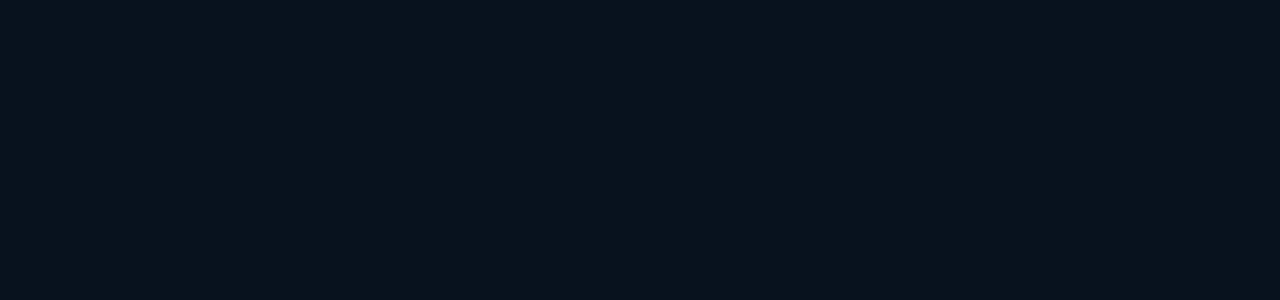
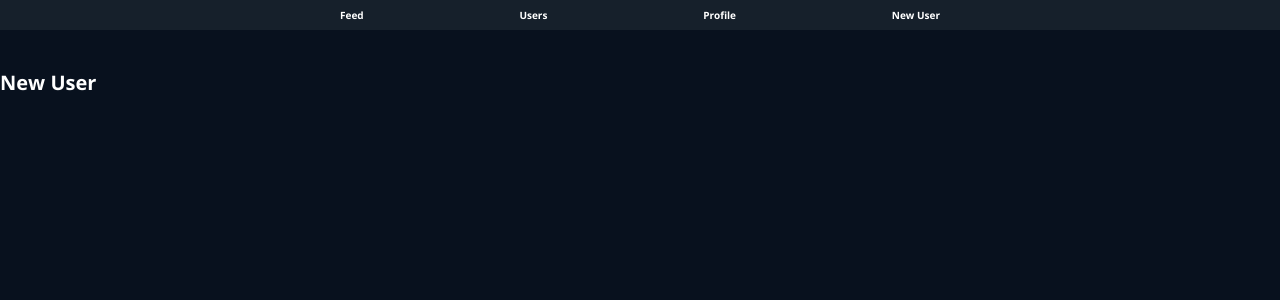
Before and after one commit to arauj0/challenge-modulo-07-aceleradev, a React (Create React App) app: page /newuser in a window 1280 px wide. Shown: the top 300 px of the page. Built offline with nearby package versions, Linux system fonts and the light colour scheme.

Commit message:
chore: update routes

```diff
--- a/src/components/Topbar/Topbar.jsx
+++ b/src/components/Topbar/Topbar.jsx
@@ -2,13 +2,17 @@ import React from 'react';
 
 import { Link } from 'react-router-dom';
 
-import { ReactComponent as LogoSvg } from '../../assets/img/instagram-logo.svg';
+// import { ReactComponent as LogoSvg } from '../../assets/img/instagram-logo.svg';
 
 import './Topbar.scss';
 
 const Topbar = () => (
   <header className="topbar">
     <div className="container">
+      <Link to='/'>Feed</Link>
+      <Link to='/users'>Users</Link>
+      <Link to='/users/1'>Profile</Link>
+      <Link to='/newuser'>New User</Link>
     </div>
   </header>
 );
--- a/src/containers/App/App.jsx
+++ b/src/containers/App/App.jsx
@@ -8,8 +8,10 @@ import Routes from '../../routes';
 import './App.scss';
 
 const App = () => (
-  <div>
-  </div>
+  <BrowserRouter>
+    <Topbar />
+    <Routes />
+  </BrowserRouter>
 );
 
 export default App;
--- a/src/routes/FeedRoute/FeedRoute.jsx
+++ b/src/routes/FeedRoute/FeedRoute.jsx
@@ -1,15 +1,16 @@
 import React, { useState, useEffect } from 'react';
 
-import Stories from '../../containers/Stories';
-import Loading from '../../components/Loading';
+// import Stories from '../../containers/Stories';
+// import Loading from '../../components/Loading';
 
-import Posts from '../../containers/Posts';
+// import Posts from '../../containers/Posts';
 
 import './FeedRoute.scss';
 
 const FeedRoute = () => {
   return (
     <div>
+      <h1>Feed</h1>
     </div>
   );
 };
--- a/src/routes/NewUserRoute/NewUserRoute.jsx
+++ b/src/routes/NewUserRoute/NewUserRoute.jsx
@@ -1,7 +1,9 @@
 import React from 'react';
 
-import UserForm from '../../containers/UserForm';
+// import UserForm from '../../containers/UserForm';
 
-const NewUserRoute = () => (null);
+const NewUserRoute = () => (
+  <h1>New User</h1>
+);
 
 export default NewUserRoute;
--- a/src/routes/ProfileRoute/ProfileRoute.jsx
+++ b/src/routes/ProfileRoute/ProfileRoute.jsx
@@ -1,13 +1,14 @@
 import React, { useState, useEffect } from 'react';
 
-import UserProfile from '../../containers/UserProfile';
-import UserPosts from '../../containers/UserPosts';
+// import UserProfile from '../../containers/UserProfile';
+// import UserPosts from '../../containers/UserPosts';
 
-import Loading from '../../components/Loading';
+// import Loading from '../../components/Loading';
 
 const ProfileRoute = () => {
   return (
     <div>
+      <h1>Profile</h1>
     </div>
   );
 };
--- a/src/routes/UsersRoute/UsersRoute.jsx
+++ b/src/routes/UsersRoute/UsersRoute.jsx
@@ -1,10 +1,11 @@
 import React, { useState, useEffect } from 'react';
 
-import UsersList from '../../containers/UsersList/UsersList';
+// import UsersList from '../../containers/UsersList/UsersList';
 
 const UsersRoute = () => {
   return (
     <div className="container">
+      <h1>Users</h1>
     </div>
   );
 };
--- a/src/routes/index.jsx
+++ b/src/routes/index.jsx
@@ -8,21 +8,10 @@ import NewUserRoute from './NewUserRoute';
 
 const Routes = () => (
   <Switch>
-    <Route exact path="/">
-
-    </Route>
-
-    <Route exact path="/users">
-
-    </Route>
-
-    <Route path="/users/:username">
-
-    </Route>
-
-    <Route path="/newuser">
-
-    </Route>
+    <Route exact path="/" component={FeedRoute} />
+    <Route exact path="/users" component={UsersRoute}/>
+    <Route path="/users/:username" component={ProfileRoute}/>
+    <Route path="/newuser" component={NewUserRoute} />
   </Switch>
 );
 
```
